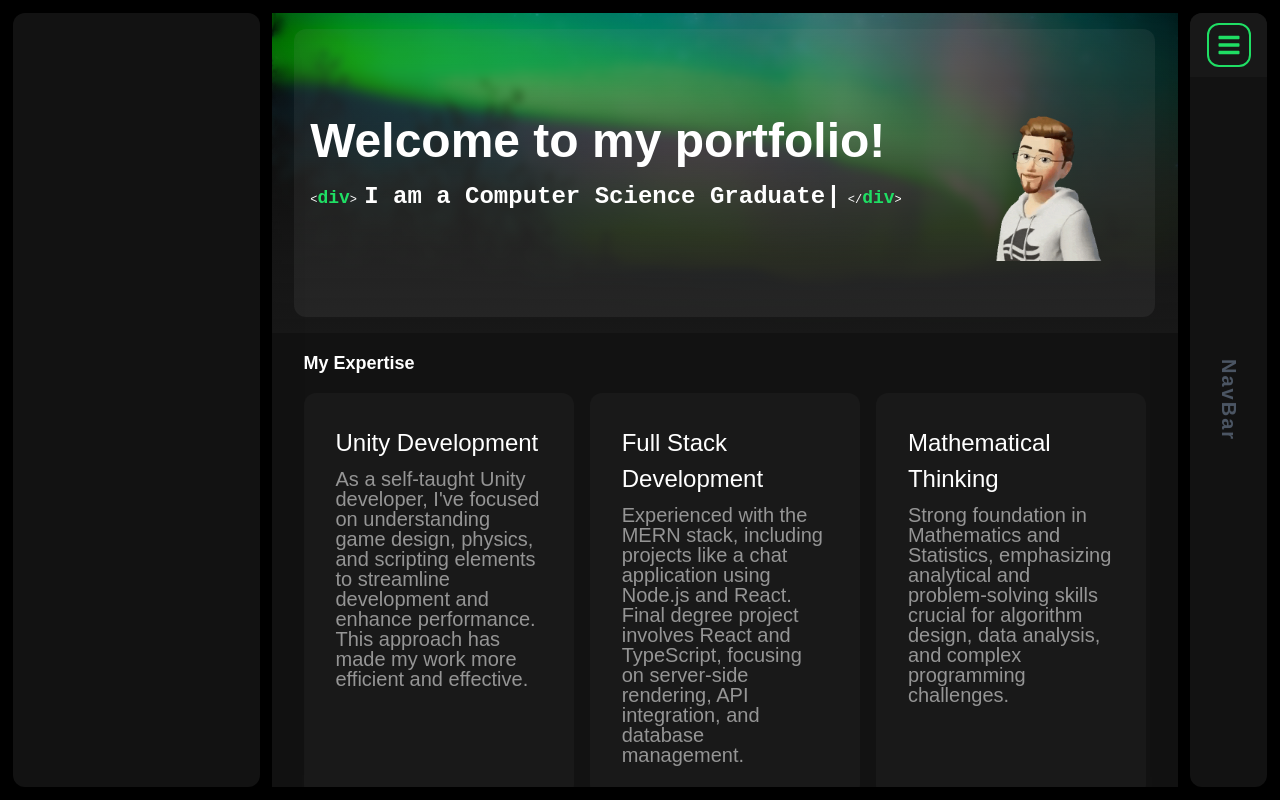
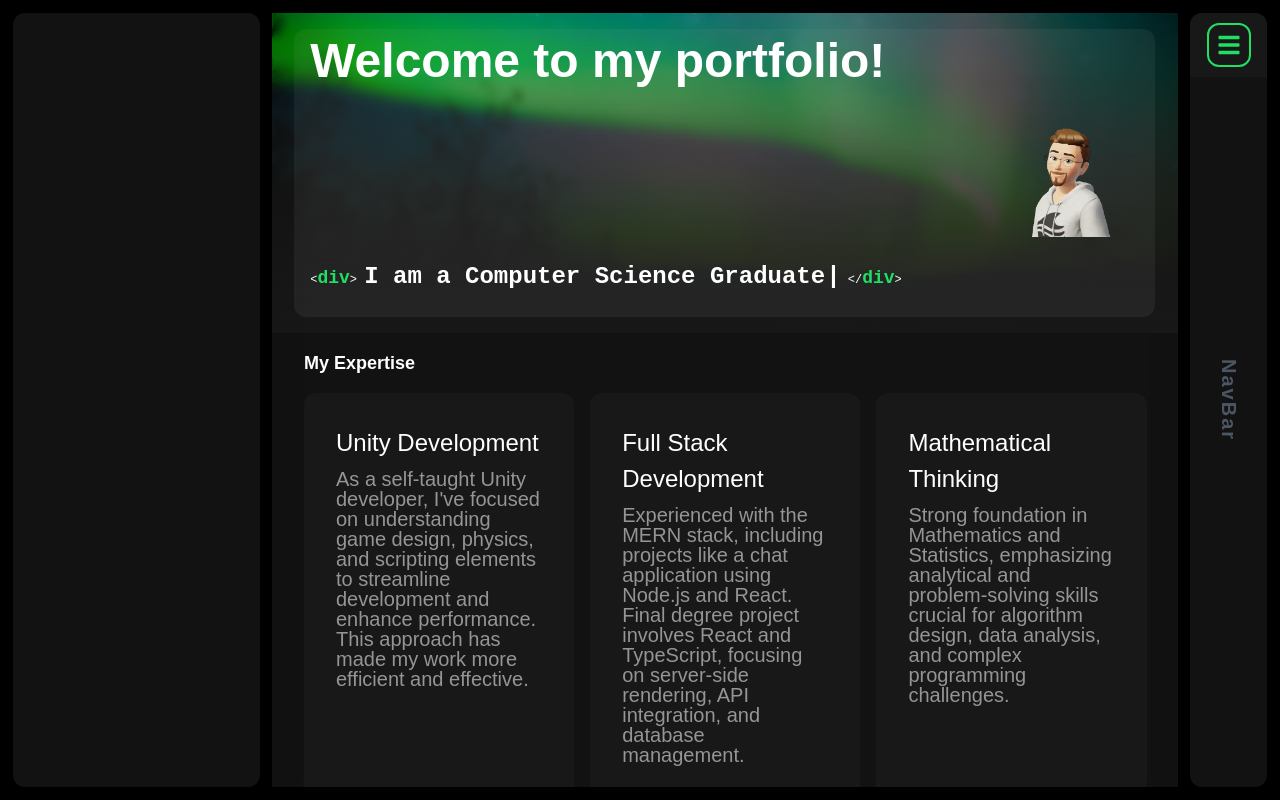
Before and after one commit to yotamfeigin/Porfil, a Next.js app: page / in a window 1280 px wide. Built offline with nearby package versions, Linux system fonts and the light colour scheme.

Commit message:
added mew animation

```diff
--- a/components/HomeComponents/Banner.jsx
+++ b/components/HomeComponents/Banner.jsx
@@ -19,9 +19,12 @@ const Banner = () => {
                 <div className="bg-LightGray/10 w-[95%] h-[90%] px-4 py-2 rounded-xl overflow-hidden flex justify-between items-center">
 
                     {/* Left Side: Text */}
-                    <div className="flex flex-col items-start">
-                        <h1 className="text-3xl sm:text-4xl xl:text-5xl text-Snow font-bold tracking-in-expand">Welcome to my portfolio!</h1>
-                        <div className="py-4 font-cascadia-normal text-Snow pb-4 text-xs h-20 lg:h-auto">
+                    <div className="flex flex-col items-start h-full">
+                        <h1 className="text-3xl sm:text-4xl xl:text-5xl text-Snow font-bold tracking-in-expand">
+                            Welcome to my portfolio!
+                        </h1>
+
+                        <div className="mt-auto py-4 font-cascadia-normal text-Snow text-xs lg:h-auto">
                             <span>
                                 {"<"}
                                 <span className="text-Green sm:text-base xl:text-lg font-bold">div</span>
@@ -46,15 +49,15 @@ const Banner = () => {
                     </div>
 
                     {/* Right Side: GIF */}
-                    <div className="w-48 h-52 relative">
+                    <div className="w-36 h-40 relative roll-in-blurred-left">
                         <Image
                             src="/images/Wave.gif"
                             alt="emoji"
                             priority
                             quality={100}
-                            width={3840} // Actual width of the image
-                            height={2160} // Actual height of the image
-                            sizes="(max-width: 768px) 50vw, 25vw" // Adjusted for screen sizes
+                            width={1920}
+                            height={1080}
+                            sizes="(max-width: 768px) 30vw, 15vw"
                             className="object-cover"
                         />
 
@@ -63,8 +66,8 @@ const Banner = () => {
                             <Image
                                 src="/images/Wave.gif"
                                 alt="emoji"
-                                width={3840}
-                                height={2160}
+                                width={1920}
+                                height={1080}
                                 className="object-cover"
                             />
                         </noscript>
--- a/components/HomeComponents/Expertise/MyExpertise.jsx
+++ b/components/HomeComponents/Expertise/MyExpertise.jsx
@@ -14,7 +14,7 @@ const MyExpertise = () => {
     );
 
     return (
-        <>
+        <div className="slide-in-elliptic-top-fwd">
             <div className="px-2 md:px-8 py-4 text-lg font-bold text-Snow">My Expertise</div>
             <div className="grid md:grid-cols-2 lg:grid-cols-3 gap-4 px-2 md:px-8">
                 {isLoading ? (
@@ -27,7 +27,7 @@ const MyExpertise = () => {
                     ))
                 )}
             </div>
-        </>
+        </div>
     );
 };
 
--- a/styles/globals.css
+++ b/styles/globals.css
@@ -151,7 +151,10 @@ body {
 	-webkit-animation: roll-in-blurred-left 1.7s cubic-bezier(0.230, 1.000, 0.320, 1.000) both;
 	        animation: roll-in-blurred-left 1.7s cubic-bezier(0.230, 1.000, 0.320, 1.000) both;
 }
-
+.slide-in-elliptic-top-fwd {
+	-webkit-animation: slide-in-elliptic-top-fwd 0.7s cubic-bezier(0.250, 0.460, 0.450, 0.940) both;
+	        animation: slide-in-elliptic-top-fwd 0.7s cubic-bezier(0.250, 0.460, 0.450, 0.940) both;
+}
 /* ----------------------------------------------
  * Generated by Animista on 2024-11-7 18:43:7
  * Licensed under FreeBSD License.
@@ -248,3 +251,35 @@ body {
     opacity: 1;
   }
 }
+@-webkit-keyframes slide-in-elliptic-top-fwd {
+  0% {
+    -webkit-transform: translateY(-600px) rotateX(-30deg) scale(0);
+            transform: translateY(-600px) rotateX(-30deg) scale(0);
+    -webkit-transform-origin: 50% 100%;
+            transform-origin: 50% 100%;
+    opacity: 0;
+  }
+  100% {
+    -webkit-transform: translateY(0) rotateX(0) scale(1);
+            transform: translateY(0) rotateX(0) scale(1);
+    -webkit-transform-origin: 50% 1400px;
+            transform-origin: 50% 1400px;
+    opacity: 1;
+  }
+}
+@keyframes slide-in-elliptic-top-fwd {
+  0% {
+    -webkit-transform: translateY(-600px) rotateX(-30deg) scale(0);
+            transform: translateY(-600px) rotateX(-30deg) scale(0);
+    -webkit-transform-origin: 50% 100%;
+            transform-origin: 50% 100%;
+    opacity: 0;
+  }
+  100% {
+    -webkit-transform: translateY(0) rotateX(0) scale(1);
+            transform: translateY(0) rotateX(0) scale(1);
+    -webkit-transform-origin: 50% 1400px;
+            transform-origin: 50% 1400px;
+    opacity: 1;
+  }
+}
```
